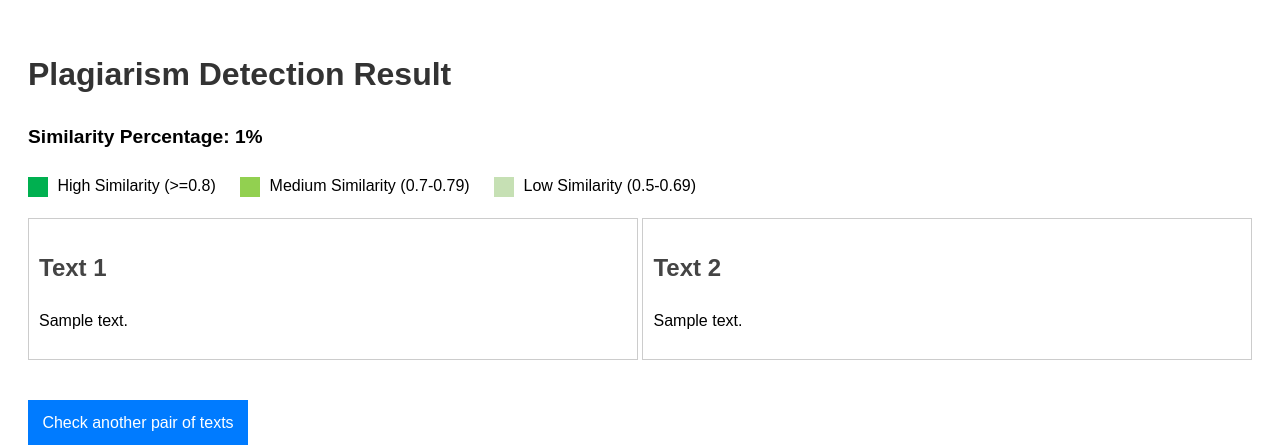
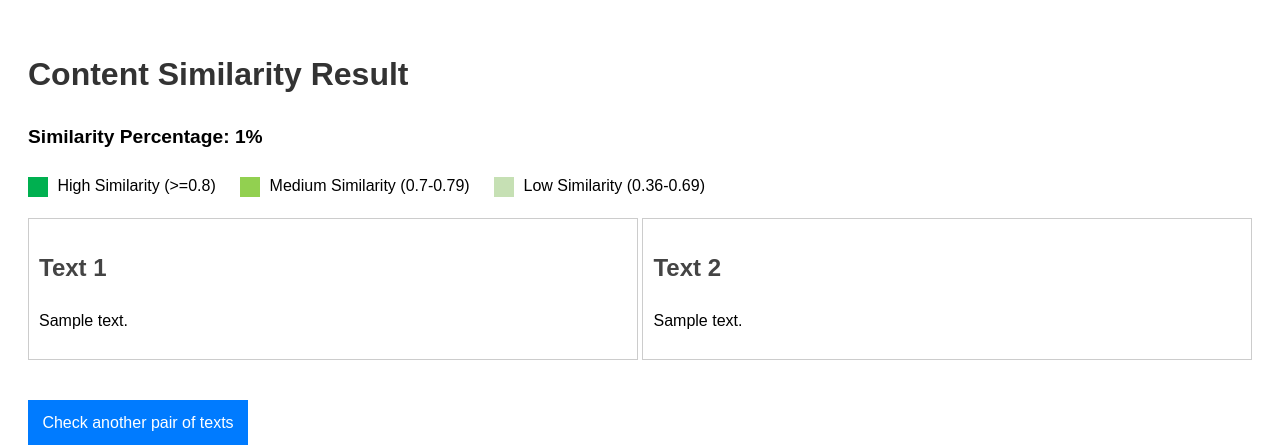
Before and after one commit to graceli458/content_similarity, a Flask app: template templates/result.html in a window 1280 px wide. Shown: the top 445 px of the page. Run offline with Flask 3, Linux system fonts and the light colour scheme; the template is opened without the code that fills it: most values are stand-ins (such as "Sample title", 1, 10 or a date in 2020).

Commit message:
small edits to UI

```diff
--- a/app.py
+++ b/app.py
@@ -135,7 +135,7 @@ def highlight_text_html(text, matches, is_text1=True):
     color_map = {
         'dark_green': '#00B050',
         'medium_green': '#92D050',
-        'light_green': '#C6E0B4'  # New light green color
+        'light_green': '#C6E0B4'
     }
 
     for sent1, sent2, color, _ in matches:
--- a/templates/index.html
+++ b/templates/index.html
@@ -3,7 +3,7 @@
 <head>
     <meta charset="UTF-8">
     <meta name="viewport" content="width=device-width, initial-scale=1.0">
-    <title>Plagiarism Checker</title>
+    <title>Content Similarity</title>
     <style>
         body { font-family: Arial, sans-serif; line-height: 1.6; padding: 20px; }
         h1 { color: #333; }
@@ -14,7 +14,7 @@
     </style>
 </head>
 <body>
-    <h1>Plagiarism Checker</h1>
+    <h1>Content Similarity</h1>
     <form method="POST">
         <div class="text-container">
             <div class="text-box">
--- a/templates/result.html
+++ b/templates/result.html
@@ -18,7 +18,7 @@
     </style>
 </head>
 <body>
-    <h1>Plagiarism Detection Result</h1>
+    <h1>Content Similarity Result</h1>
     <div class="similarity">Similarity Percentage: {{ similarity_percentage|round(2) }}%</div>
     <div class="legend">
         <div class="legend-item">
@@ -31,7 +31,7 @@
         </div>
         <div class="legend-item">
             <span class="color-box" style="background-color: #C6E0B4;"></span>
-            Low Similarity (0.5-0.69)
+            Low Similarity (0.36-0.69)
         </div>
     </div>
     <div class="text-container">
```
